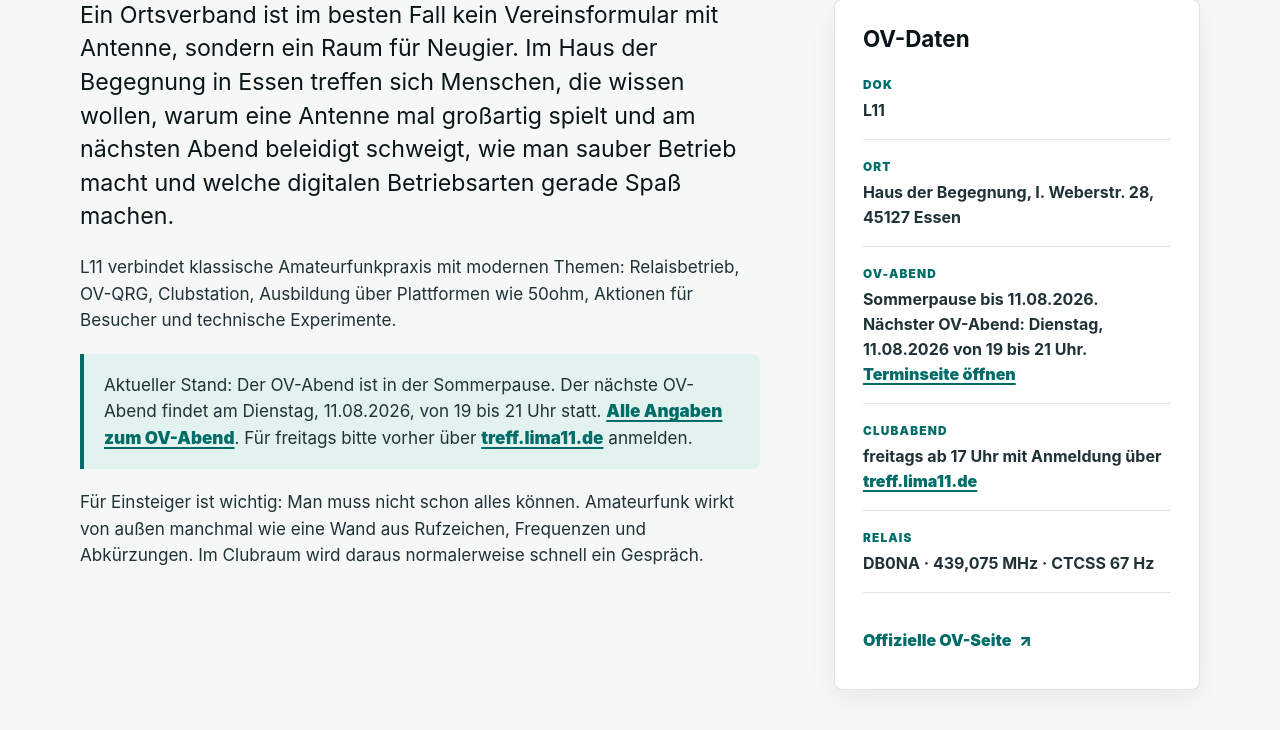
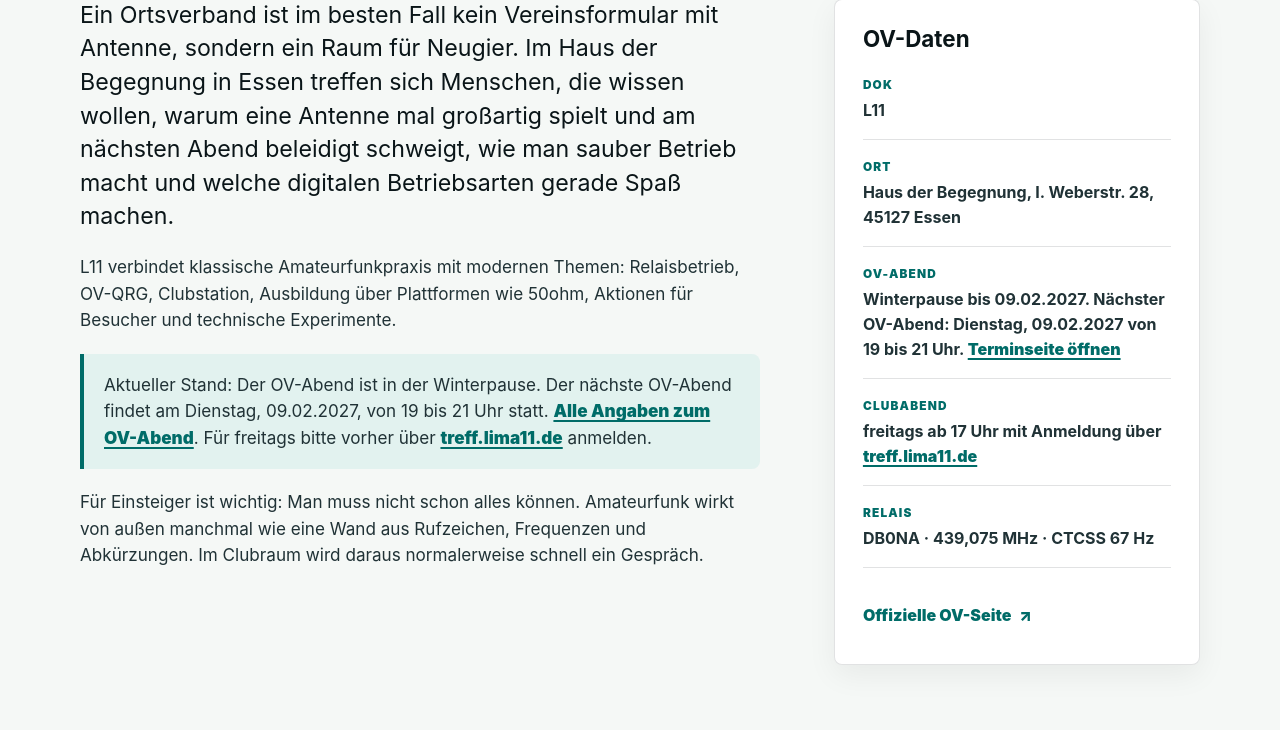
Before and after one commit to DO1FFE/do1ffe-webseite, a Flask app: page /ov-l11 in a window 1280 px wide. Shown: the part 805-1535 px from the top of the page. Run offline with Flask 3, Linux system fonts and the light colour scheme.

Commit message:
Winterpause und OV-Abend 2027 aktualisieren

```diff
--- a/app.py
+++ b/app.py
@@ -154,13 +154,13 @@ SEO_SEITEN = (
         "dateien": ("templates/ov_l11.html", "templates/layout.html"),
     },
     {
-        "endpoint": "ov_abend_2026_08_11",
-        "pfad": "/ov-l11/ov-abend-2026-08-11",
-        "name": "OV-Abend am 11.08.2026",
+        "endpoint": "ov_abend_2027_02_09",
+        "pfad": "/ov-l11/ov-abend-2027-02-09",
+        "name": "OV-Abend am 09.02.2027",
         "eltern_pfad": "/ov-l11",
         "eltern_name": "OV L11",
         "dateien": (
-            "templates/ov_abend_2026_08_11.html",
+            "templates/ov_abend_2027_02_09.html",
             "templates/layout.html",
             "static/assets/ov-l11-radio.svg",
         ),
@@ -2330,7 +2330,12 @@ def ov_l11():
 
 @app.route("/ov-l11/ov-abend-2026-08-11")
 def ov_abend_2026_08_11():
-    return render_template("ov_abend_2026_08_11.html")
+    return redirect(url_for("ov_abend_2027_02_09"), code=301)
+
+
+@app.route("/ov-l11/ov-abend-2027-02-09")
+def ov_abend_2027_02_09():
+    return render_template("ov_abend_2027_02_09.html")
 
 
 @app.route("/tesla-dashboard")
--- a/templates/layout.html
+++ b/templates/layout.html
@@ -80,7 +80,7 @@
       <nav class="site-nav" id="site-nav" data-nav>
         <a class="{% if request.endpoint == 'startseite' %}is-active{% endif %}" href="{{ url_for('startseite') }}">Start</a>
         <a class="{% if request.endpoint == 'ueber_mich' %}is-active{% endif %}" href="{{ url_for('ueber_mich') }}">Über mich</a>
-        <a class="{% if request.endpoint in ['ov_l11', 'ov_abend_2026_08_11'] %}is-active{% endif %}" href="{{ url_for('ov_l11') }}">OV L11</a>
+        <a class="{% if request.endpoint in ['ov_l11', 'ov_abend_2027_02_09'] %}is-active{% endif %}" href="{{ url_for('ov_l11') }}">OV L11</a>
         <a class="{% if request.endpoint == 'tesla_dashboard' %}is-active{% endif %}" href="{{ url_for('tesla_dashboard') }}">Tesla</a>
         <a class="{% if request.endpoint == 'autobahn' %}is-active{% endif %}" href="{{ url_for('autobahn') }}">Autobahnwetter</a>
         <a class="{% if request.endpoint in ['dienste', 'github', 'projekte'] %}is-active{% endif %}" href="{{ url_for('dienste') }}">Dienste</a>
--- a/templates/ov_l11.html
+++ b/templates/ov_l11.html
@@ -1,7 +1,7 @@
 {% extends "layout.html" %}
 
 {% block titel %}DARC OV L11 Essen | Termine, Clubabend und Amateurfunk | DO1FFE{% endblock %}
-{% block beschreibung %}DARC OV L11 in Essen: Sommerpause beim OV-Abend bis 11.08.2026, Clubabend freitags mit Anmeldung und lokale Amateurfunkpraxis.{% endblock %}
+{% block beschreibung %}DARC OV L11 in Essen: Winterpause beim OV-Abend bis 09.02.2027, Clubabend freitags mit Anmeldung und lokale Amateurfunkpraxis.{% endblock %}
 
 {% block head %}
 <script type="application/ld+json">
@@ -59,9 +59,9 @@
       Besucher und technische Experimente.
     </p>
     <p class="notice-text">
-      Aktueller Stand: Der OV-Abend ist in der Sommerpause. Der nächste OV-Abend
-      findet am Dienstag, 11.08.2026, von 19 bis 21 Uhr statt.
-      <a href="{{ url_for('ov_abend_2026_08_11') }}">Alle Angaben zum OV-Abend</a>.
+      Aktueller Stand: Der OV-Abend ist in der Winterpause. Der nächste OV-Abend
+      findet am Dienstag, 09.02.2027, von 19 bis 21 Uhr statt.
+      <a href="{{ url_for('ov_abend_2027_02_09') }}">Alle Angaben zum OV-Abend</a>.
       Für freitags bitte vorher
       über <a href="https://treff.lima11.de" target="_blank" rel="noopener noreferrer">treff.lima11.de</a>
       anmelden.
@@ -80,9 +80,9 @@
       <div>
         <dt>OV-Abend</dt>
         <dd>
-          Sommerpause bis 11.08.2026. Nächster OV-Abend: Dienstag,
-          11.08.2026 von 19 bis 21 Uhr.
-          <a href="{{ url_for('ov_abend_2026_08_11') }}">Terminseite öffnen</a>
+          Winterpause bis 09.02.2027. Nächster OV-Abend: Dienstag,
+          09.02.2027 von 19 bis 21 Uhr.
+          <a href="{{ url_for('ov_abend_2027_02_09') }}">Terminseite öffnen</a>
         </dd>
       </div>
       <div>
```
Also changed, not shown: templates/ov_abend_2027_02_09.html (renamed from templates/ov_abend_2026_08_11.html, +13 -13 lines), tests/test_routen.py (+29 -16 lines).
